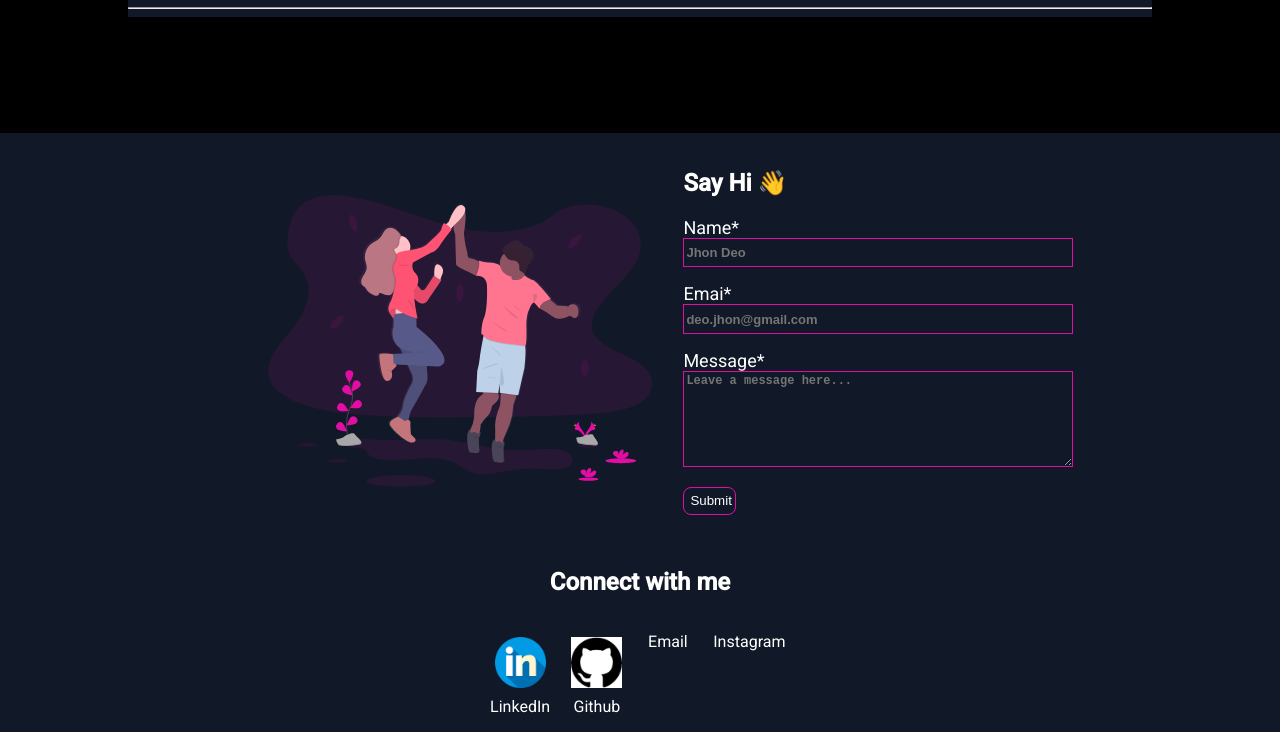
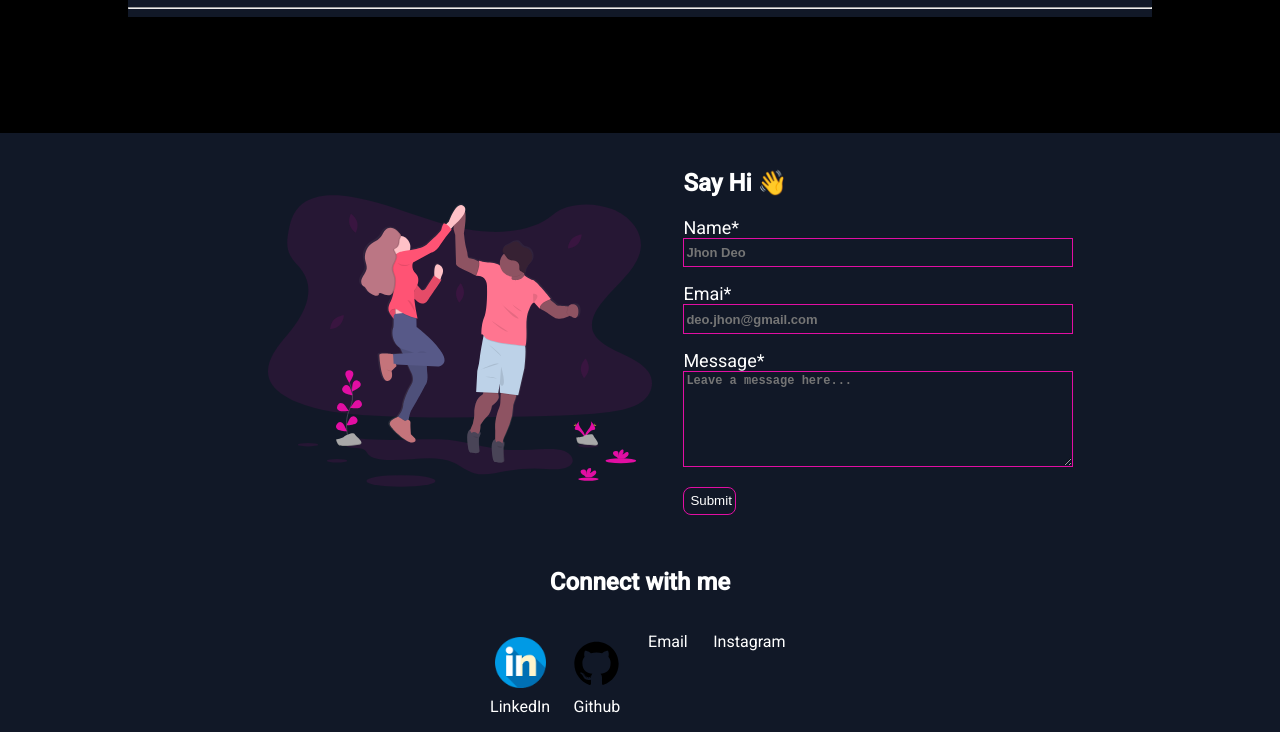
Before and after one commit to KmrAnish04/neogCamp, a plain HTML site: page portfolio-practice/portfolio.html in a window 1280 px wide. Shown: the part 2751-3483 px from the top of the page. Drawn offline with Linux system fonts and the light colour scheme.

Commit message:
making social links imagable

```diff
--- a/portfolio-practice/portfolio.html
+++ b/portfolio-practice/portfolio.html
@@ -316,7 +316,7 @@
                         </li>
                         <li class="list-nonbullet">
                             <div class="social-icon-img-div">
-                                <a class="link" href="/"><img class="social-img" src="./images/social-icons/github-removebg-preview.jpg" alt=""></a>
+                                <a class="link" href="/"><img class="social-img" src="./images/social-icons/394187_github_icon.svg" alt=""></a>
                                 <p style="margin: 0 auto;">Github</p>
                             </div>
                         </li>
```
Also changed, not shown: portfolio-practice/images/social-icons/394187_github_icon.svg (added).
